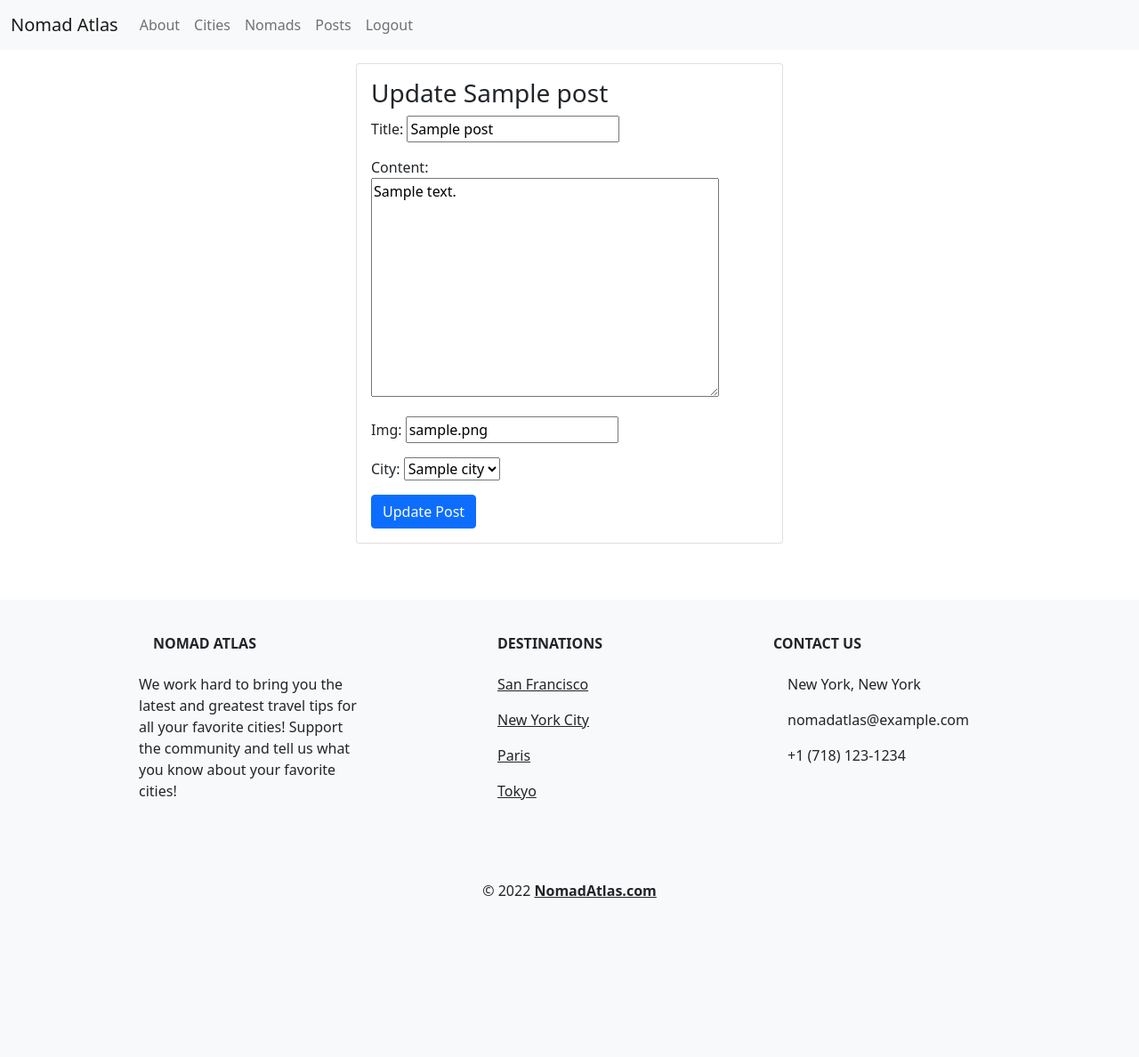
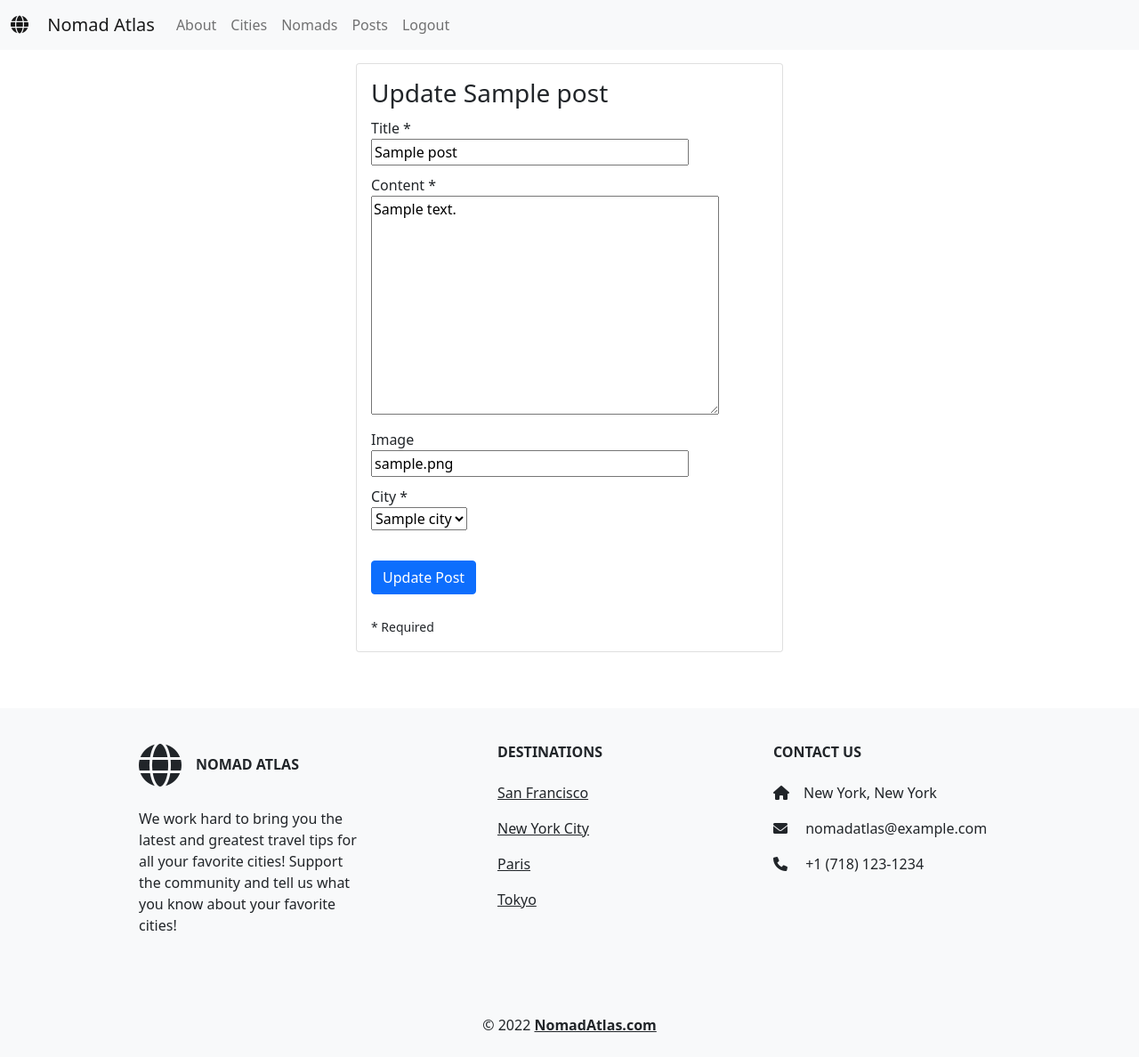
Before and after one commit to jajoyce/Nomad, a Django app: page /posts/1/update in a window 1280 px wide. Shown: the whole page at 89% size. Before the commit the page ends 1009 px from the top, so only its background shows below. Run offline with Django 4.2, Linux system fonts and the light colour scheme; a user stored in the database is signed in; tables that the repository leaves empty hold one stand-in row (values such as "Sample post").

Commit message:
Add login requirement to post update and delete. Refactor post update form to format and style. Link to fontawesome for icons.

```diff
--- a/main_app/templates/base.html
+++ b/main_app/templates/base.html
@@ -17,17 +17,20 @@
       integrity="sha384-ka7Sk0Gln4gmtz2MlQnikT1wXgYsOg+OMhuP+IlRH9sENBO0LRn5q+8nbTov4+1p"
       crossorigin="anonymous"
     ></script>
+    <link rel="stylesheet" href="https://cdnjs.cloudflare.com/ajax/libs/font-awesome/6.0.0/css/all.min.css">
     <link rel="stylesheet" href="{% static 'styles/main.css' %}" />
     <script src="{% static 'scripts/main.js' %}" defer></script>
     <title>Nomad Atlas - {% block title %}{% endblock %}</title>
   </head>
   <body>
     <nav>
-      <nav
-        class="navbar navbar-expand-lg navbar-light bg-light navbar-fixed-top"
-      >
+      <nav class="navbar navbar-expand-lg navbar-light bg-light navbar-fixed-top">
         <div class="container-fluid">
-          <a class="navbar-brand" href="/">Nomad Atlas</a>
+          <a class="navbar-brand" href="/">
+            <i class="fas fa-globe me-3"
+                aria-hidden="true"
+                style="user-select: auto"></i>
+          Nomad Atlas</a>
           <button
             class="navbar-toggler"
             type="button"
--- a/main_app/templates/post_create.html
+++ b/main_app/templates/post_create.html
@@ -14,12 +14,12 @@
             {{ form.non_field_errors }}
             <div class="fieldWrapper">
                 {{ form.title.errors }}
-                <label for="{{ form.title.id_for_label }}">Title*</label><br>
+                <label for="{{ form.title.id_for_label }}">Title *</label><br>
                 {{ form.title }}
             </div>
             <div class="fieldWrapper">
                 {{ form.content.errors }}
-                <label for="{{ form.content.id_for_label }}">Content*</label><br>
+                <label for="{{ form.content.id_for_label }}">Content *</label><br>
                 {{ form.content }}
             </div>
             <div class="fieldWrapper">
@@ -29,7 +29,7 @@
             </div>
             <div class="fieldWrapper">
                 {{ form.city.errors }}
-                <label for="{{ form.city.id_for_label }}">City*</label><br>
+                <label for="{{ form.city.id_for_label }}">City *</label><br>
                 {{ form.city }}
             </div><br>
             <input type="submit" value="Create Post" class="btn btn-primary" />
--- a/main_app/templates/post_update.html
+++ b/main_app/templates/post_update.html
@@ -10,9 +10,31 @@
         <div class="card-body">
           <h3 class="card-title">Update {{post.title}}</h3>
           <form method="post">
-            {% csrf_token %} {{ form.as_p }}
+            {% csrf_token %}
+            {{ form.non_field_errors }}
+            <div class="fieldWrapper">
+                {{ form.title.errors }}
+                <label for="{{ form.title.id_for_label }}">Title *</label><br>
+                {{ form.title }}
+            </div>
+            <div class="fieldWrapper">
+                {{ form.content.errors }}
+                <label for="{{ form.content.id_for_label }}">Content *</label><br>
+                {{ form.content }}
+            </div>
+            <div class="fieldWrapper">
+                {{ form.img.errors }}
+                <label for="{{ form.img.id_for_label }}">Image</label><br>
+                {{ form.img }}
+            </div>
+            <div class="fieldWrapper">
+                {{ form.city.errors }}
+                <label for="{{ form.city.id_for_label }}">City *</label><br>
+                {{ form.city }}
+            </div><br>
             <input type="submit" value="Update Post" class="btn btn-primary" />
-          </form>
+          </form><br>
+          <small>* Required</small>
         </div>
       </div>
     </div>
--- a/main_app/views.py
+++ b/main_app/views.py
@@ -83,13 +83,13 @@ class PostCreate(LoginRequiredMixin, CreateView):
         form.instance.author = self.request.user
         return super().form_valid(form)
 
-class PostUpdate(UpdateView):
+class PostUpdate(LoginRequiredMixin, UpdateView):
     model = Post
     fields = ['title', 'content', 'img', 'city']
     template_name = "post_update.html"
     success_url = '/posts/'
 
-class PostDelete(DeleteView):
+class PostDelete(LoginRequiredMixin, DeleteView):
     model = Post
     template_name = "post_delete_confirmation.html"
     success_url = '/posts/'
```
